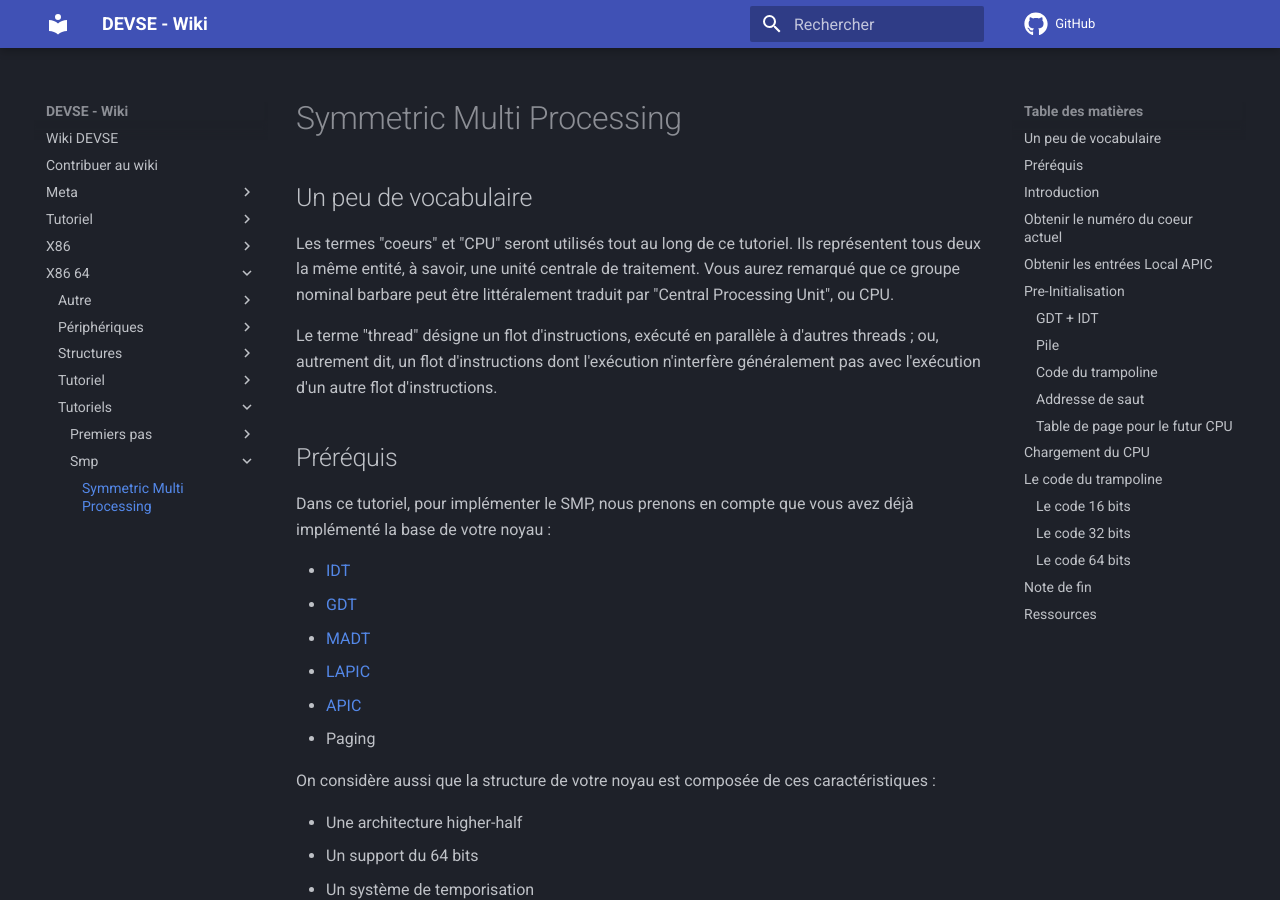
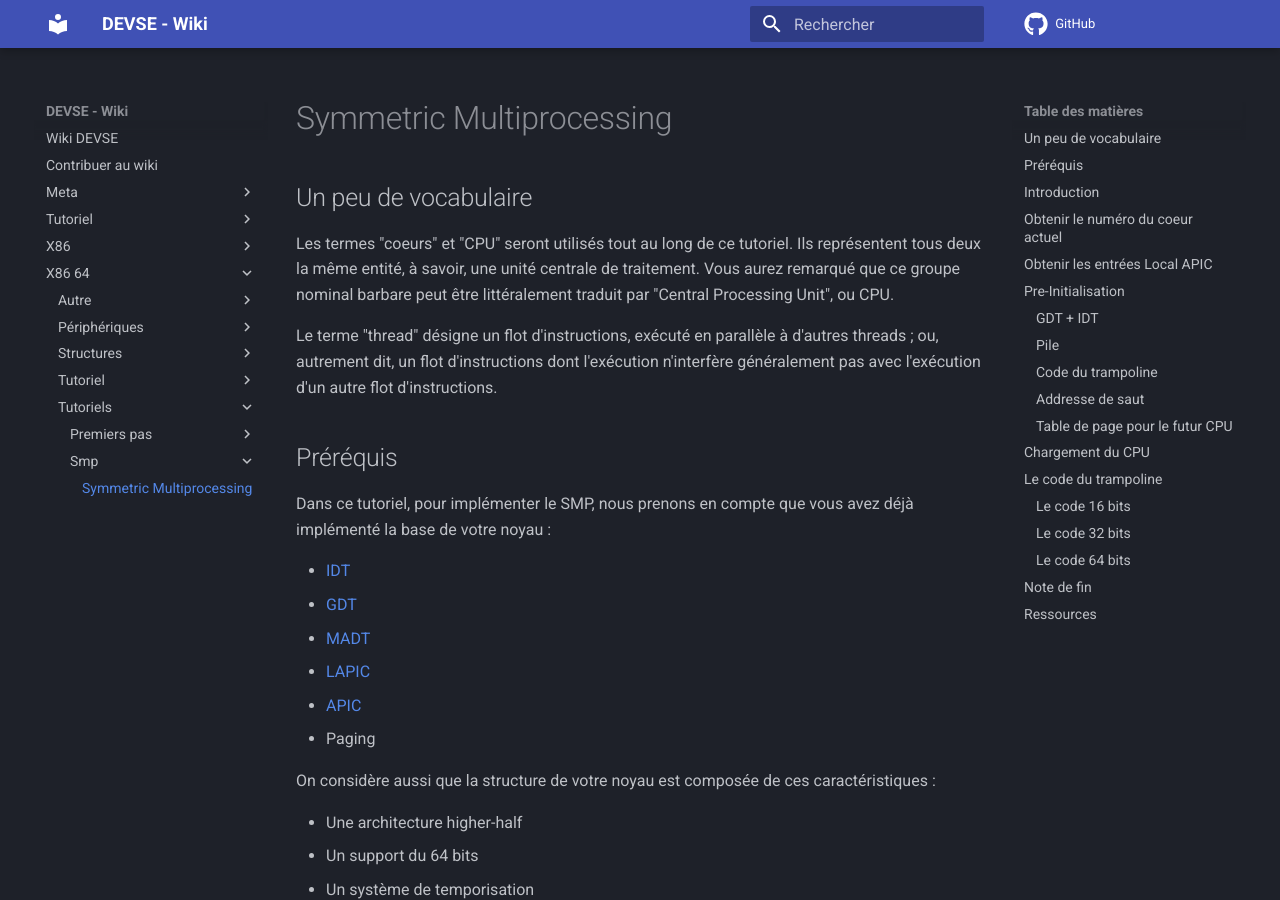
Before and after one commit to devse-org/wiki, an MkDocs documentation site: the page built from docs/x86_64/tutoriels/smp/SMP.md, in a window 1280 px wide and 900 px high. Built offline with MkDocs 1.6.1 and Material for MkDocs 9.7.7, drawn with Linux system fonts in a browser that asks for light colours; comment, search, counter and statistics services are not loaded.

Commit message:
autre : correction du titre de l'article

```diff
--- a/docs/x86_64/tutoriels/smp/SMP.md
+++ b/docs/x86_64/tutoriels/smp/SMP.md
@@ -1,4 +1,4 @@
-# Symmetric Multi Processing
+# Symmetric Multiprocessing
 
 ## Un peu de vocabulaire
 
```
